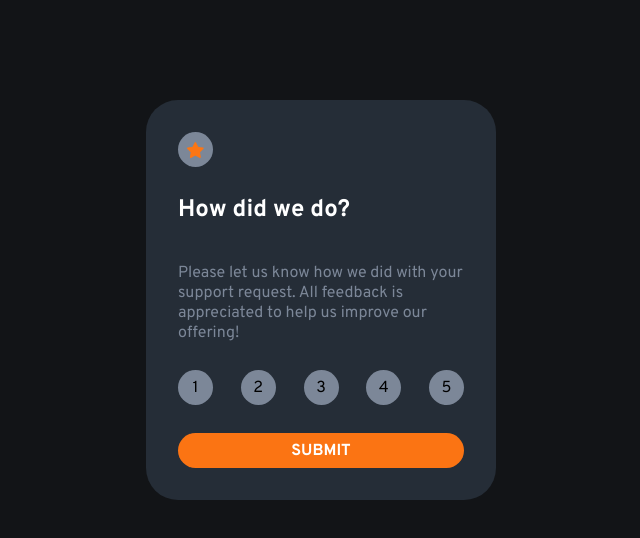
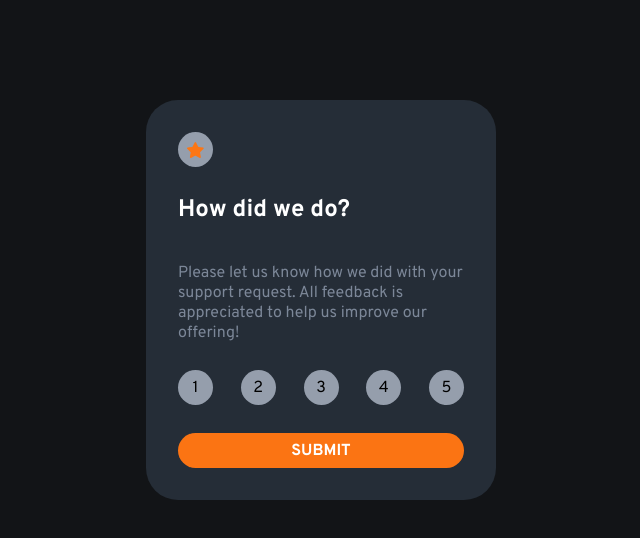
Before and after one commit to Salimata22/exercice_interactive, a plain HTML site: page interactive-rating-component-main/index.html in a window 1280 px wide. Shown: the whole page, without its empty margins (319-959 px from the left). Drawn offline with Linux system fonts and the light colour scheme.

Commit message:
corriger

```diff
--- a/interactive-rating-component-main/style.css
+++ b/interactive-rating-component-main/style.css
@@ -34,7 +34,7 @@ body{
 }
 
 .icon{
-    background-color:  hsl(216, 12%, 54%) ;
+    background-color:  hsl(217, 12%, 63%) ;
     width: 35px;
     height: 35px;
     border-radius: 3rem;
@@ -56,7 +56,7 @@ li{
     list-style: none;
     width: 35px;
     height: 35px;
-    background-color: hsl(216, 12%, 54%);
+    background-color: hsl(217, 12%, 63%);
     border-radius: 3rem;
     display: flex;
     justify-content: center;
```
